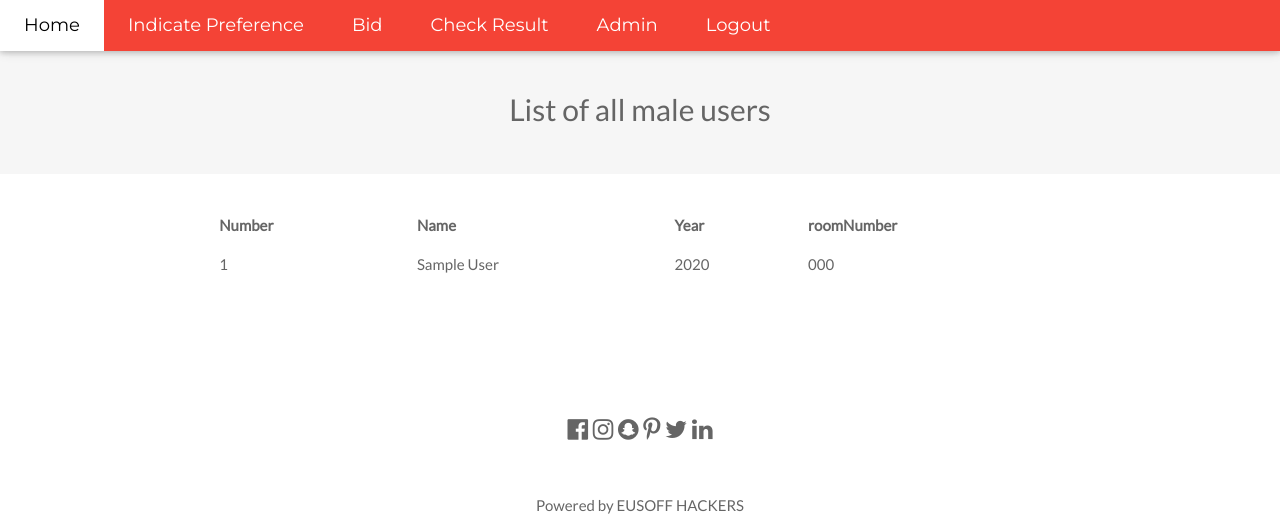
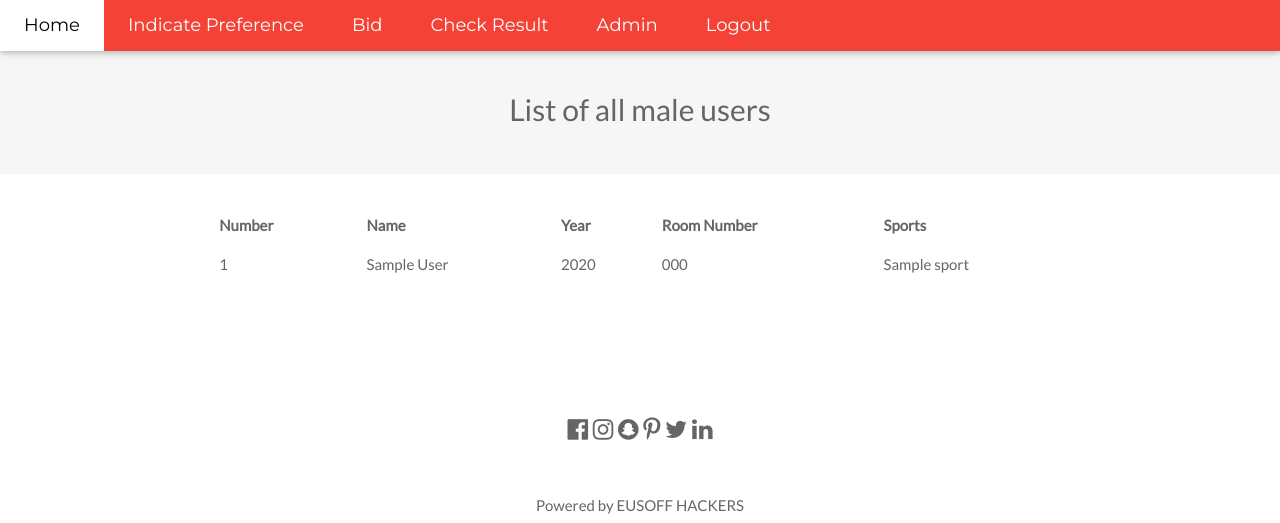
Before and after one commit to isbobby/jersey_bidding, a Flask app: page /useradmin/checkresult/fullmalelist in a window 1280 px wide. Shown: the top 523 px of the page. Run offline with Flask 2, Linux system fonts and the light colour scheme; a user stored in the database is signed in; tables that the repository leaves empty hold one stand-in row (values such as "Sample post"); some libraries are stand-ins or nearby versions.

Commit message:
edited admin page

```diff
--- a/jersey_bidder/templates/fullNameListMale.html
+++ b/jersey_bidder/templates/fullNameListMale.html
@@ -11,7 +11,8 @@
                 <th>Number</th>
                 <th>Name</th>
                 <th>Year</th>
-                <th>roomNumber</th>
+                <th>Room Number</th>
+                <th>Sports</th>
             </tr>
             {% for user in users %}
             <tr>
@@ -19,6 +20,11 @@
                 <td>{{ user.name }}</td>
                 <td>{{ user.year }}</td>
                 <td>{{ user.roomNumber }}</td>
+                <td>
+                    {% for sport in user.sports %}
+                    {{ sport.sportName }}
+                    {% endfor %}
+                </td>
             </tr>
             {% endfor %}
         </table>
--- a/jersey_bidder/templates/fullResultFemale.html
+++ b/jersey_bidder/templates/fullResultFemale.html
@@ -11,7 +11,7 @@
                 <th>Number</th>
                 <th>Name</th>
                 <th>Year</th>
-                <th>roomNumber</th>
+                <th>Room Number</th>
             </tr>
             {% for key in list %}
             <tr>
--- a/jersey_bidder/templates/fullResultMale.html
+++ b/jersey_bidder/templates/fullResultMale.html
@@ -11,7 +11,7 @@
                 <th>Number</th>
                 <th>Name</th>
                 <th>Year</th>
-                <th>roomNumber</th>
+                <th>Room Number</th>
             </tr>
             {% for key in list %}
             <tr>
```
Also changed, not shown: jersey_bidder/templates/fullNameListFemale.html (+8 -2 lines), jersey_bidder/templates/showFemaleResultByYear.html (+7 -1 lines), jersey_bidder/templates/showMaleResultByYear.html (+7 -1 lines).
